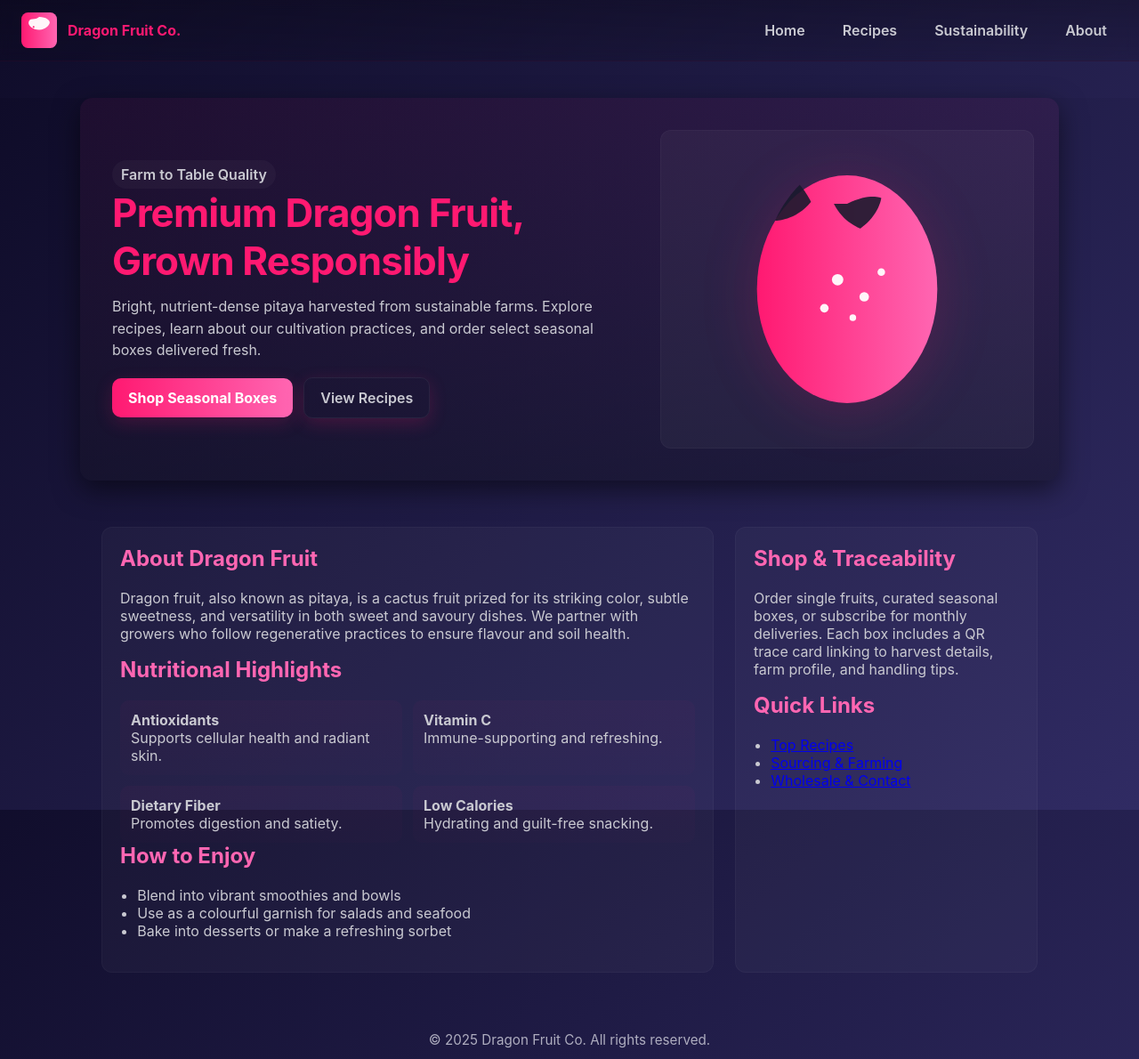
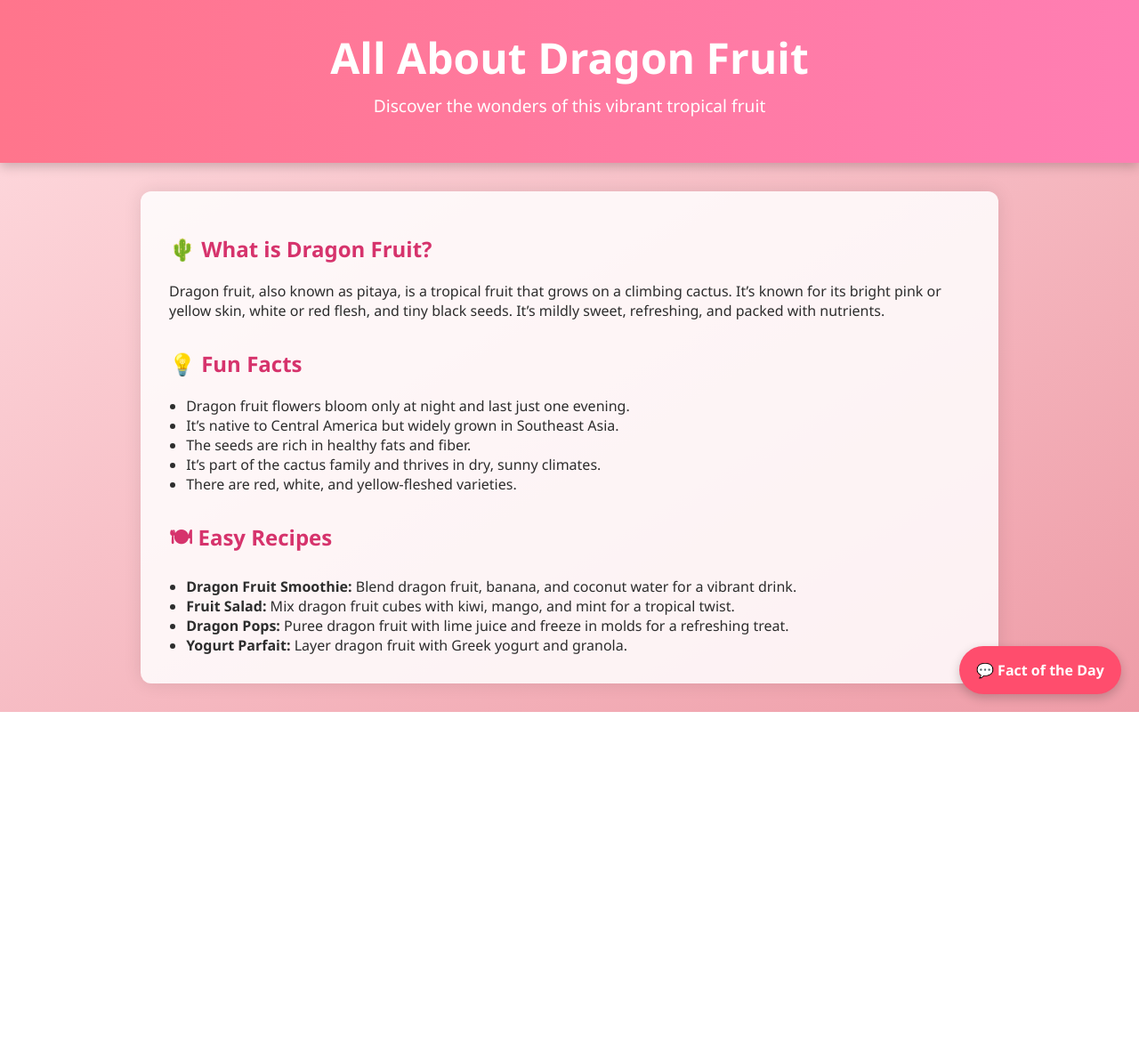
Before and after one commit to Ihackforfree02/Techisfood, a plain HTML site: page index.html in a window 1280 px wide. Shown: the whole page at 89% size. After the commit the page ends 800 px from the top, so only its background shows below. Drawn offline with Linux system fonts and the light colour scheme.

Commit message:
Update index.html

```diff
--- a/index.html
+++ b/index.html
@@ -1,223 +1,143 @@
-<!doctype html>
+<!DOCTYPE html>
 <html lang="en">
 <head>
-  <meta charset="utf-8" />
-  <meta name="viewport" content="width=device-width,initial-scale=1" />
-  <title>Dragon Fruit Co. — Premium Pitaya</title>
-  <meta name="description" content="Dragon Fruit Co. — sustainably grown premium pitaya, recipes, nutrition, and farm-to-table traceability." />
-
+  <meta charset="UTF-8" />
+  <meta name="viewport" content="width=device-width, initial-scale=1.0"/>
+  <title>All About Dragon Fruit</title>
   <style>
-    :root{
-      --bg-1: #0f0c29;
-      --bg-2: #302b63;
-      --accent: #ff1971;
-      --accent-2: #ff66b2;
-      --muted: #c9c9d1;
-      --card-bg: rgba(255,255,255,0.04);
-      --glass: rgba(255,255,255,0.03);
-      --radius: 14px;
-      --max-width: 1100px;
-      --shadow: 0 10px 30px rgba(0,0,0,0.5);
-      font-family: 'Inter', system-ui, -apple-system, "Segoe UI", Roboto, "Helvetica Neue", Arial;
+    body {
+      margin: 0;
+      font-family: 'Segoe UI', sans-serif;
+      background: linear-gradient(to bottom right, #ffdde1, #ee9ca7);
+      color: #2d2d2d;
     }
 
-    *{box-sizing:border-box}
-    html,body{height:100%;margin:0;color:var(--muted);background:linear-gradient(135deg,var(--bg-1),var(--bg-2));-webkit-font-smoothing:antialiased}
-
-    /* Top navigation */
-    .nav{
-      position:fixed;inset:0 0 auto 0;padding:14px 24px;display:flex;align-items:center;justify-content:space-between;gap:16px;
-      z-index:50;backdrop-filter: blur(6px);background:linear-gradient(180deg, rgba(10,8,20,0.35), rgba(10,8,20,0.15));
-      border-bottom:1px solid rgba(255,25,113,0.06);
-    }
-    .brand{display:flex;align-items:center;gap:12px;color:var(--accent);text-decoration:none;font-weight:700}
-    .brand svg{width:40px;height:40px}
-    .nav-links{display:flex;gap:18px;align-items:center}
-    .nav-links a{color:var(--muted);text-decoration:none;padding:8px 12px;border-radius:8px;font-weight:600}
-    .nav-links a:hover{background:rgba(255,255,255,0.03);color:#fff}
-
-    /* Hero section */
-    .hero{
-      max-width:var(--max-width);margin:110px auto 28px;padding:36px;border-radius:var(--radius);box-shadow:var(--shadow);
-      background: linear-gradient(180deg, rgba(255,25,113,0.06), rgba(20,18,35,0.45));
-      display:grid;grid-template-columns:1fr 420px;gap:28px;align-items:center;
-      padding-right:28px;
+    header {
+      background: linear-gradient(to right, #ff758c, #ff7eb3);
+      padding: 2rem;
+      text-align: center;
+      color: white;
+      box-shadow: 0 4px 12px rgba(0,0,0,0.2);
     }
 
-    .hero-left h1{margin:0 0 12px;font-size:clamp(28px,4.4vw,44px);color:var(--accent);letter-spacing:-0.02em}
-    .hero-left p{margin:0 0 18px;color:var(--muted);line-height:1.55}
-    .cta{display:flex;gap:12px;align-items:center}
-    .btn{background:linear-gradient(90deg,var(--accent),var(--accent-2));color:#fff;padding:12px 18px;border-radius:10px;text-decoration:none;font-weight:700;box-shadow:0 6px 20px rgba(255,25,113,0.18)}
-    .btn.secondary{background:transparent;border:1px solid rgba(255,255,255,0.06);color:var(--muted);font-weight:600}
-
-    /* Hero illustration card */
-    .card{
-      background:var(--card-bg);border-radius:12px;padding:18px;display:flex;align-items:center;justify-content:center;
-      border:1px solid rgba(255,255,255,0.03);
-    }
-    .fruit{
-      width:320px;height:320px;display:grid;place-items:center;
+    header h1 {
+      margin: 0;
+      font-size: 3rem;
     }
 
-    /* Content area */
-    .main{
-      max-width:var(--max-width);margin:20px auto;padding:24px;display:grid;grid-template-columns:1fr 340px;gap:24px;
-    }
-    .panel{background:var(--glass);padding:20px;border-radius:12px;border:1px solid rgba(255,255,255,0.03)}
-    h2{color:var(--accent-2);margin-top:0}
-    ul{padding-left:1.2rem}
-    .nutrients{display:grid;grid-template-columns:repeat(2,1fr);gap:12px}
-    .nut-card{background:linear-gradient(180deg, rgba(255,25,113,0.03), rgba(255,25,113,0.01));padding:12px;border-radius:10px}
-
-    /* Footer */
-    footer{max-width:var(--max-width);margin:30px auto 60px;padding:12px;color:#aeadbf;text-align:center;font-size:0.95rem}
-
-    /* Responsive */
-    @media (max-width:960px){
-      .hero{grid-template-columns:1fr;gap:18px}
-      .main{grid-template-columns:1fr}
-      .fruit{width:260px;height:260px}
-      .nav-links{display:none}
+    header p {
+      font-size: 1.2rem;
+      margin-top: 0.5rem;
     }
 
-    /* Subtle animation for illustration */
-    .fruit svg{filter:drop-shadow(0 8px 30px rgba(255,25,113,0.18))}
-    .badge{display:inline-flex;align-items:center;gap:8px;background:rgba(255,255,255,0.03);padding:6px 10px;border-radius:999px;color:var(--muted);font-weight:600}
+    .container {
+      max-width: 900px;
+      margin: 2rem auto;
+      padding: 1rem 2rem;
+      background: rgba(255, 255, 255, 0.85);
+      border-radius: 12px;
+      box-shadow: 0 0 20px rgba(0,0,0,0.1);
+    }
+
+    h2 {
+      color: #d6336c;
+      margin-top: 2rem;
+    }
+
+    ul {
+      padding-left: 1.2rem;
+    }
+
+    .fact-bubble {
+      position: fixed;
+      bottom: 20px;
+      right: 20px;
+      background: #ff4d6d;
+      color: white;
+      padding: 1rem 1.2rem;
+      border-radius: 50px;
+      box-shadow: 0 4px 12px rgba(0,0,0,0.2);
+      cursor: pointer;
+      font-weight: bold;
+      transition: background 0.3s;
+      z-index: 1000;
+    }
+
+    .fact-bubble:hover {
+      background: #ff1e56;
+    }
+
+    .fact-box {
+      position: fixed;
+      bottom: 80px;
+      right: 20px;
+      background: white;
+      color: #333;
+      padding: 1rem;
+      border-radius: 12px;
+      box-shadow: 0 4px 12px rgba(0,0,0,0.2);
+      max-width: 300px;
+      display: none;
+      z-index: 999;
+    }
   </style>
 </head>
 <body>
-  <header class="nav" role="banner" aria-label="Main navigation">
-    <a class="brand" href="#" aria-label="Dragon Fruit Co homepage">
-      <svg viewBox="0 0 64 64" fill="none" xmlns="http://www.w3.org/2000/svg" aria-hidden="true">
-        <defs><linearGradient id="g" x1="0" x2="1"><stop offset="0" stop-color="#ff1971"/><stop offset="1" stop-color="#ff66b2"/></linearGradient></defs>
-        <rect width="64" height="64" rx="12" fill="url(#g)"/>
-        <g transform="translate(8,8)" fill="#fff">
-          <path d="M24 0c-4 3-7 4-12 4s-7 3-7 7 7 12 19 12 19-9 19-13-6-10-19-10z" opacity=".95"/>
-          <circle cx="14" cy="18" r="1.6" fill="#ff1971"/>
-        </g>
-      </svg>
-      Dragon Fruit Co.
-    </a>
 
-    <nav aria-label="Primary">
-      <div class="nav-links" role="navigation" aria-hidden="false">
-        <a href="#" aria-current="page">Home</a>
-        <a href="recipes.html">Recipes</a>
-        <a href="sustainability.html">Sustainability</a>
-        <a href="about.html">About</a>
-      </div>
-    </nav>
+  <header>
+    <h1>All About Dragon Fruit</h1>
+    <p>Discover the wonders of this vibrant tropical fruit</p>
   </header>
 
-  <main>
-    <section class="hero" aria-labelledby="hero-title">
-      <div class="hero-left">
-        <div class="badge" aria-hidden="true">Farm to Table Quality</div>
-        <h1 id="hero-title">Premium Dragon Fruit, Grown Responsibly</h1>
-        <p>Bright, nutrient-dense pitaya harvested from sustainable farms. Explore recipes, learn about our cultivation practices, and order select seasonal boxes delivered fresh.</p>
+  <div class="container">
+    <h2>🌵 What is Dragon Fruit?</h2>
+    <p>Dragon fruit, also known as pitaya, is a tropical fruit that grows on a climbing cactus. It’s known for its bright pink or yellow skin, white or red flesh, and tiny black seeds. It’s mildly sweet, refreshing, and packed with nutrients.</p>
 
-        <div class="cta" role="group" aria-label="Primary calls to action">
-          <a class="btn" href="shop.html">Shop Seasonal Boxes</a>
-          <a class="btn secondary" href="recipes.html">View Recipes</a>
-        </div>
-      </div>
+    <h2>💡 Fun Facts</h2>
+    <ul>
+      <li>Dragon fruit flowers bloom only at night and last just one evening.</li>
+      <li>It’s native to Central America but widely grown in Southeast Asia.</li>
+      <li>The seeds are rich in healthy fats and fiber.</li>
+      <li>It’s part of the cactus family and thrives in dry, sunny climates.</li>
+      <li>There are red, white, and yellow-fleshed varieties.</li>
+    </ul>
 
-      <aside class="card" aria-hidden="false">
-        <div class="fruit" role="img" aria-label="Stylised dragon fruit illustration">
-          <!-- Inline SVG stylised dragon fruit for a professional, scalable illustration -->
-          <svg viewBox="0 0 300 300" width="100%" height="100%" xmlns="http://www.w3.org/2000/svg" aria-hidden="true">
-            <defs>
-              <linearGradient id="fg" x1="0" x2="1"><stop offset="0" stop-color="#ff1971"/><stop offset="1" stop-color="#ff66b2"/></linearGradient>
-            </defs>
-            <g transform="translate(150,150)">
-              <ellipse rx="95" ry="120" fill="url(#fg)"/>
-              <g fill="#fff" opacity="0.95">
-                <circle cx="-10" cy="-10" r="6"/>
-                <circle cx="18" cy="8" r="5"/>
-                <circle cx="-24" cy="20" r="4.5"/>
-                <circle cx="36" cy="-18" r="4"/>
-                <circle cx="6" cy="30" r="3.5"/>
-              </g>
-              <g transform="translate(-90,-120)" fill="#1a1a2e" opacity="0.9">
-                <path d="M90 30c24-12 36-6 36-6s-2 18-22 32c0 0-18-6-28-26z"/>
-                <path d="M40 10c-18 18-26 38-26 38s22 0 38-20c0 0-6-12-12-18z"/>
-              </g>
-            </g>
-          </svg>
-        </div>
-      </aside>
-    </section>
+    <h2>🍽 Easy Recipes</h2>
+    <ul>
+      <li><strong>Dragon Fruit Smoothie:</strong> Blend dragon fruit, banana, and coconut water for a vibrant drink.</li>
+      <li><strong>Fruit Salad:</strong> Mix dragon fruit cubes with kiwi, mango, and mint for a tropical twist.</li>
+      <li><strong>Dragon Pops:</strong> Puree dragon fruit with lime juice and freeze in molds for a refreshing treat.</li>
+      <li><strong>Yogurt Parfait:</strong> Layer dragon fruit with Greek yogurt and granola.</li>
+    </ul>
+  </div>
 
-    <section class="main" aria-label="Main content">
-      <article class="panel" aria-labelledby="about-title">
-        <h2 id="about-title">About Dragon Fruit</h2>
-        <p>Dragon fruit, also known as pitaya, is a cactus fruit prized for its striking color, subtle sweetness, and versatility in both sweet and savoury dishes. We partner with growers who follow regenerative practices to ensure flavour and soil health.</p>
-
-        <h2>Nutritional Highlights</h2>
-        <div class="nutrients" role="list">
-          <div class="nut-card" role="listitem">
-            <strong>Antioxidants</strong>
-            <div>Supports cellular health and radiant skin.</div>
-          </div>
-          <div class="nut-card" role="listitem">
-            <strong>Vitamin C</strong>
-            <div>Immune-supporting and refreshing.</div>
-          </div>
-          <div class="nut-card" role="listitem">
-            <strong>Dietary Fiber</strong>
-            <div>Promotes digestion and satiety.</div>
-          </div>
-          <div class="nut-card" role="listitem">
-            <strong>Low Calories</strong>
-            <div>Hydrating and guilt-free snacking.</div>
-          </div>
-        </div>
-
-        <h2>How to Enjoy</h2>
-        <ul>
-          <li>Blend into vibrant smoothies and bowls</li>
-          <li>Use as a colourful garnish for salads and seafood</li>
-          <li>Bake into desserts or make a refreshing sorbet</li>
-        </ul>
-      </article>
-
-      <aside class="panel" aria-labelledby="shop-title">
-        <h2 id="shop-title">Shop & Traceability</h2>
-        <p>Order single fruits, curated seasonal boxes, or subscribe for monthly deliveries. Each box includes a QR trace card linking to harvest details, farm profile, and handling tips.</p>
-
-        <h2>Quick Links</h2>
-        <ul>
-          <li><a href="recipes.html">Top Recipes</a></li>
-          <li><a href="sustainability.html">Sourcing & Farming</a></li>
-          <li><a href="contact.html">Wholesale & Contact</a></li>
-        </ul>
-      </aside>
-    </section>
-  </main>
-
-  <footer>
-    © <span id="year"></span> Dragon Fruit Co. All rights reserved.
-  </footer>
+  <div class="fact-bubble" onclick="showFact()">💬 Fact of the Day</div>
+  <div class="fact-box" id="factBox"></div>
 
   <script>
-    // Small script: current year and keyboard-accessible focus state
-    document.getElementById('year').textContent = new Date().getFullYear();
+    const facts = [
+      "Dragon fruit flowers bloom only at night and last just one evening.",
+      "The fruit is rich in antioxidants like vitamin C and betalains.",
+      "It’s part of the cactus family and grows on climbing vines.",
+      "Dragon fruit seeds are edible and contain healthy fats.",
+      "It’s low in calories but high in fiber and hydration.",
+      "Pitaya is often used in smoothies, salads, and desserts.",
+      "The red-fleshed variety is especially high in antioxidants.",
+      "Dragon fruit is pollinated by bats and moths at night.",
+      "It’s native to Mexico and Central America but grown worldwide.",
+      "The plant can live up to 20 years and produce fruit annually."
+    ];
 
-    // Add simple keyboard focus outline for accessibility
-    (function(){
-      let mouseDown = false;
-      document.addEventListener('mousedown', ()=> mouseDown = true);
-      document.addEventListener('keydown', (e)=>{
-        if(e.key === 'Tab') document.documentElement.classList.add('show-focus');
-      });
-      document.addEventListener('click', ()=> {
-        setTimeout(()=> document.documentElement.classList.remove('show-focus'), 100);
-      });
-      // CSS for focus states injected
-      const style = document.createElement('style');
-      style.textContent = `.show-focus a:focus, .show-focus button:focus { outline: 3px solid rgba(255,25,113,0.25); outline-offset: 3px; border-radius:8px }`;
-      document.head.appendChild(style);
-    })();
+    function showFact() {
+      const box = document.getElementById('factBox');
+      const randomFact = facts[Math.floor(Math.random() * facts.length)];
+      box.textContent = randomFact;
+      box.style.display = 'block';
+      setTimeout(() => {
+        box.style.display = 'none';
+      }, 8000);
+    }
   </script>
+
 </body>
 </html>
```
